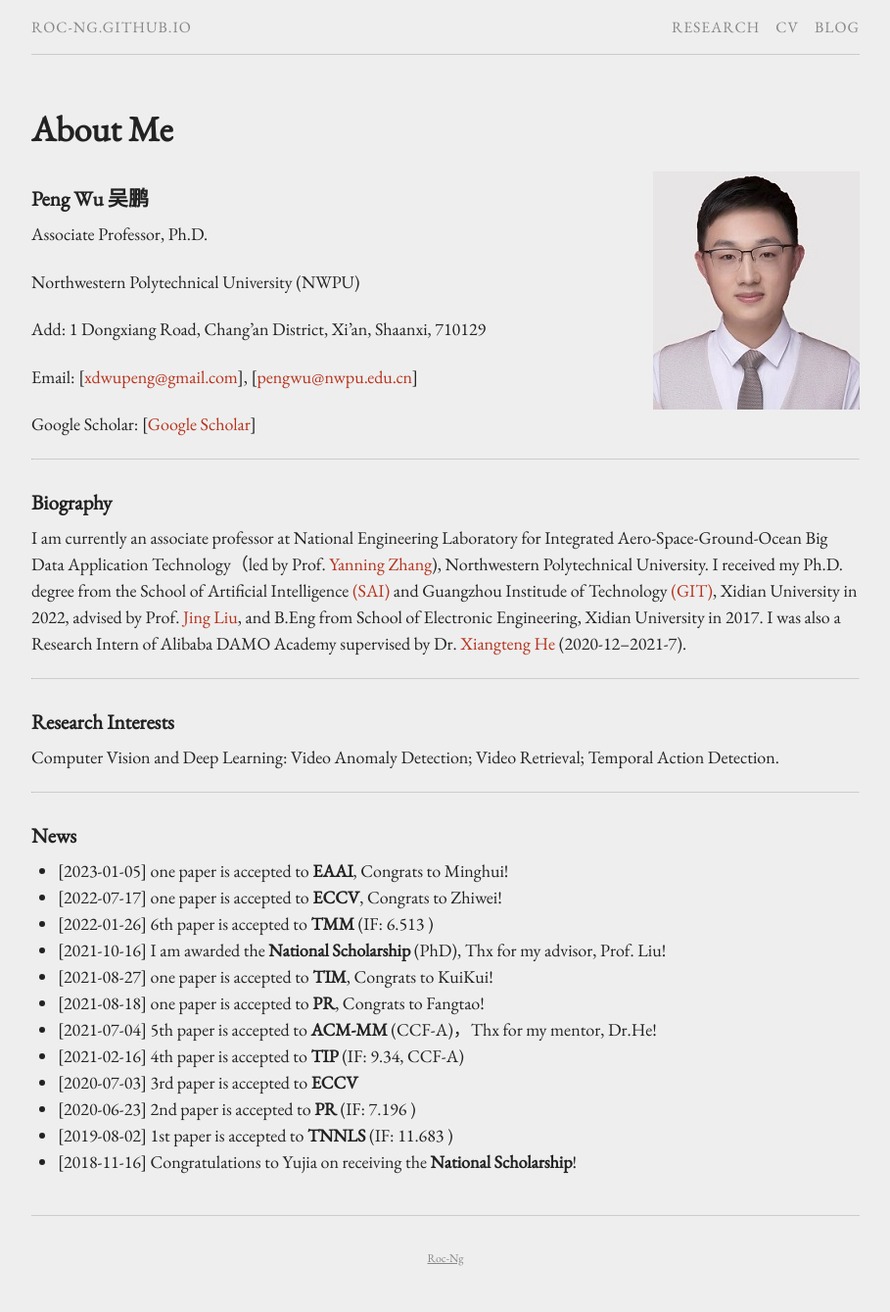
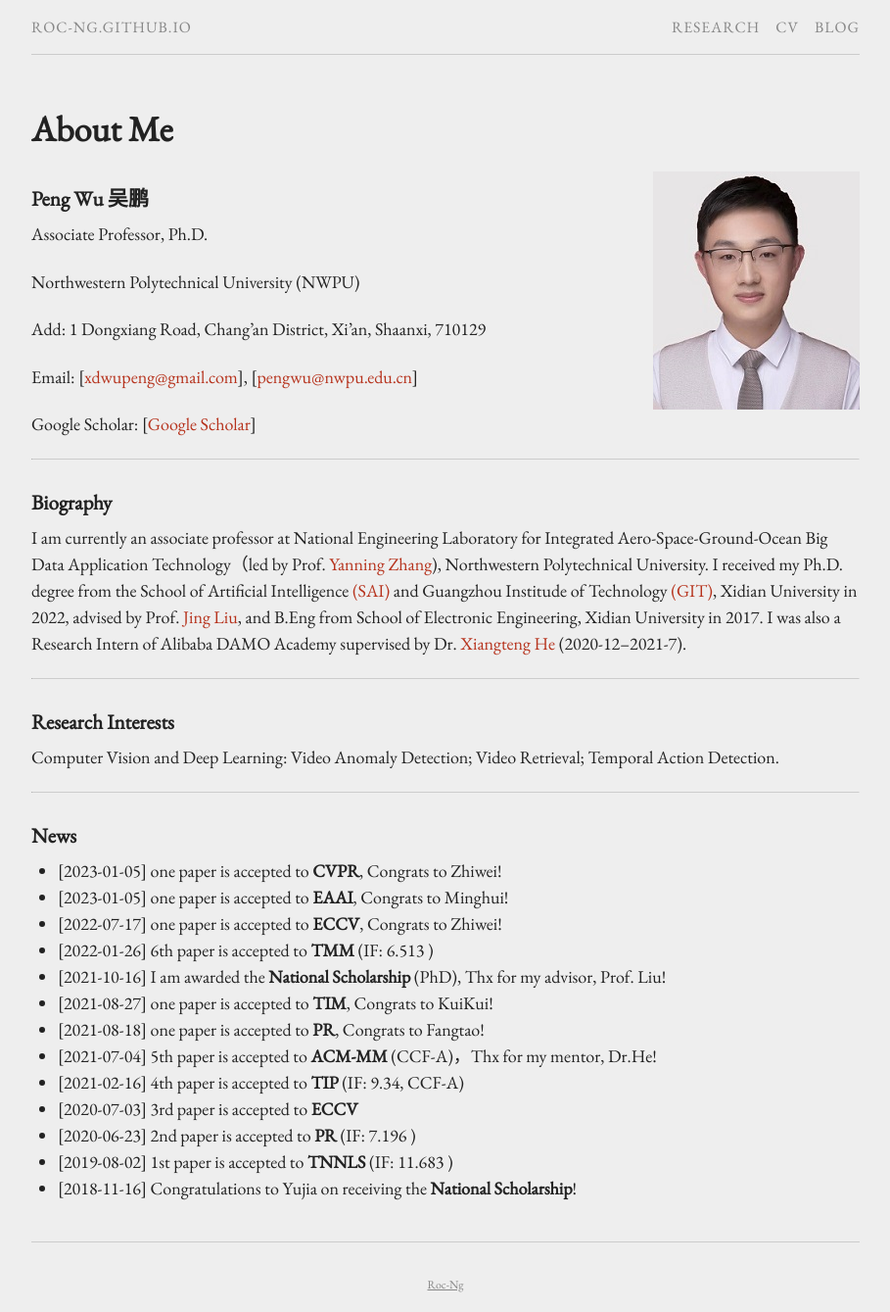
Before and after one commit to Roc-Ng/Roc-Ng.github.io, a Jekyll site: the page built from index.md, in a window 1280 px wide. Shown: the whole page at 98% size, without its empty margins (185-1094 px from the left). Built offline with Jekyll 4.4.1, drawn with Linux system fonts in a browser that asks for light colours; before the commit the page ends 1312 px from its top, so only the background shows below that.

Commit message:
Update index.md

```diff
--- a/index.md
+++ b/index.md
@@ -33,6 +33,7 @@ Computer Vision and Deep Learning: Video Anomaly Detection; Video Retrieval; Tem
 ------
 
 ### News
++ [2023-01-05]  one paper is accepted to **CVPR**, Congrats to Zhiwei!
 + [2023-01-05]  one paper is accepted to **EAAI**, Congrats to Minghui!
 + [2022-07-17]  one paper is accepted to **ECCV**, Congrats to Zhiwei!
 + [2022-01-26]  6th paper is accepted to **TMM** (IF: 6.513 )
```
